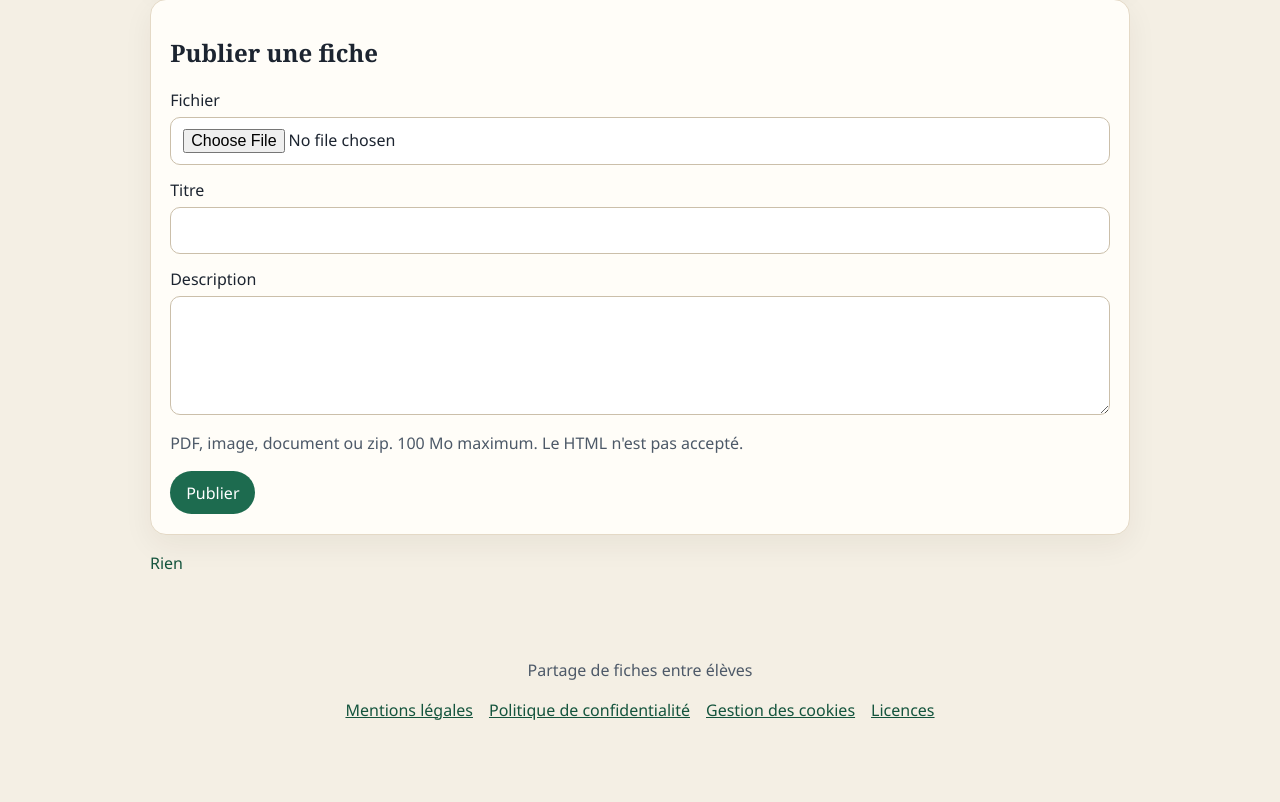
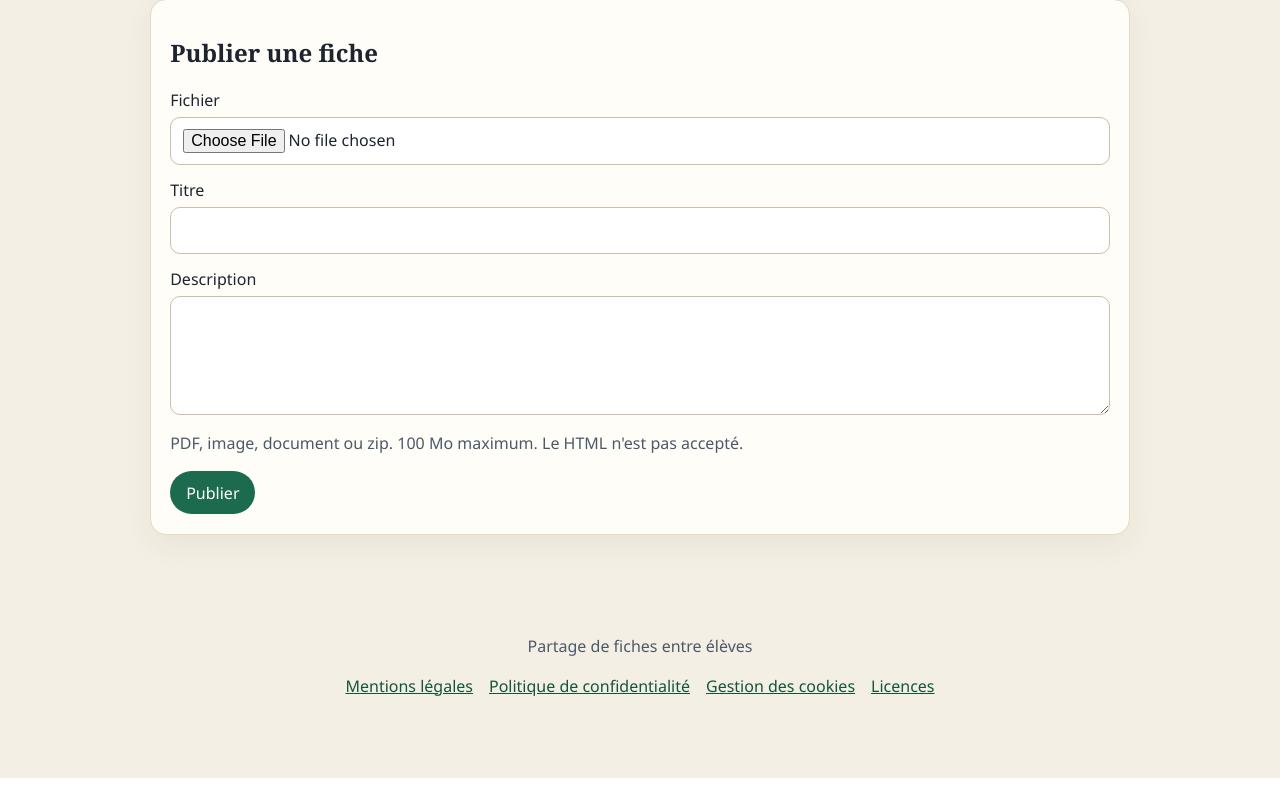
Before and after one commit to Python-Nath/sharing-revisions-notes-site, a Flask app: page /accueil in a window 1280 px wide. Shown: the part 1660-2462 px from the top of the page. After the commit the page ends 2438 px from the top, so only its background shows below. Run offline with Flask 3, Linux system fonts and the light colour scheme; data that the repository does not hold is empty.

Commit message:
Update index.html

```diff
--- a/templates/index.html
+++ b/templates/index.html
@@ -57,7 +57,6 @@
       <button class="bouton" type="submit">Publier</button>
     </form>
   </section>
-<a> Rien </a>
 {% endblock %}
 {% block scripts %}
   <script src="{{ url_for('static', filename='accueil.js') }}"></script>
```
